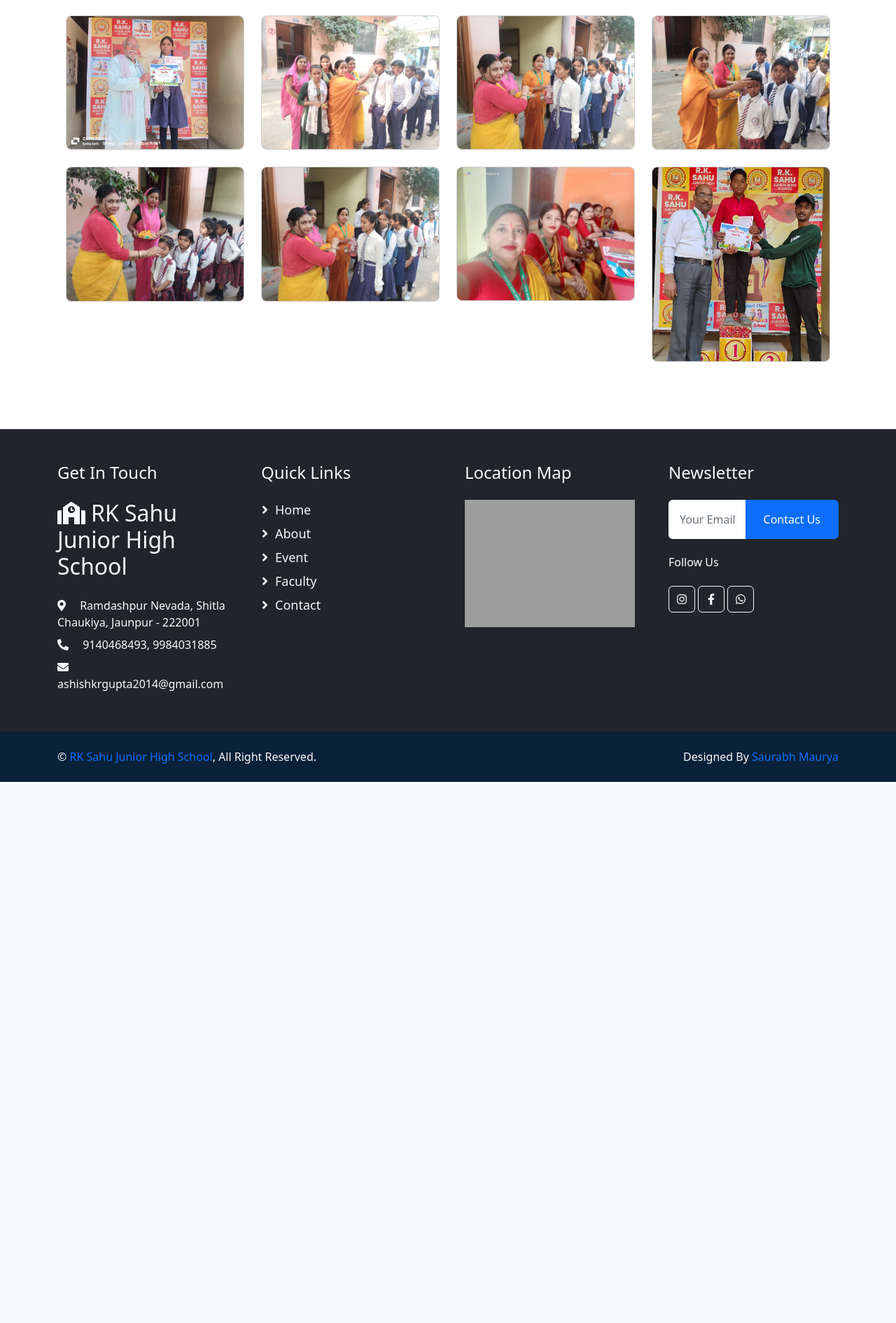
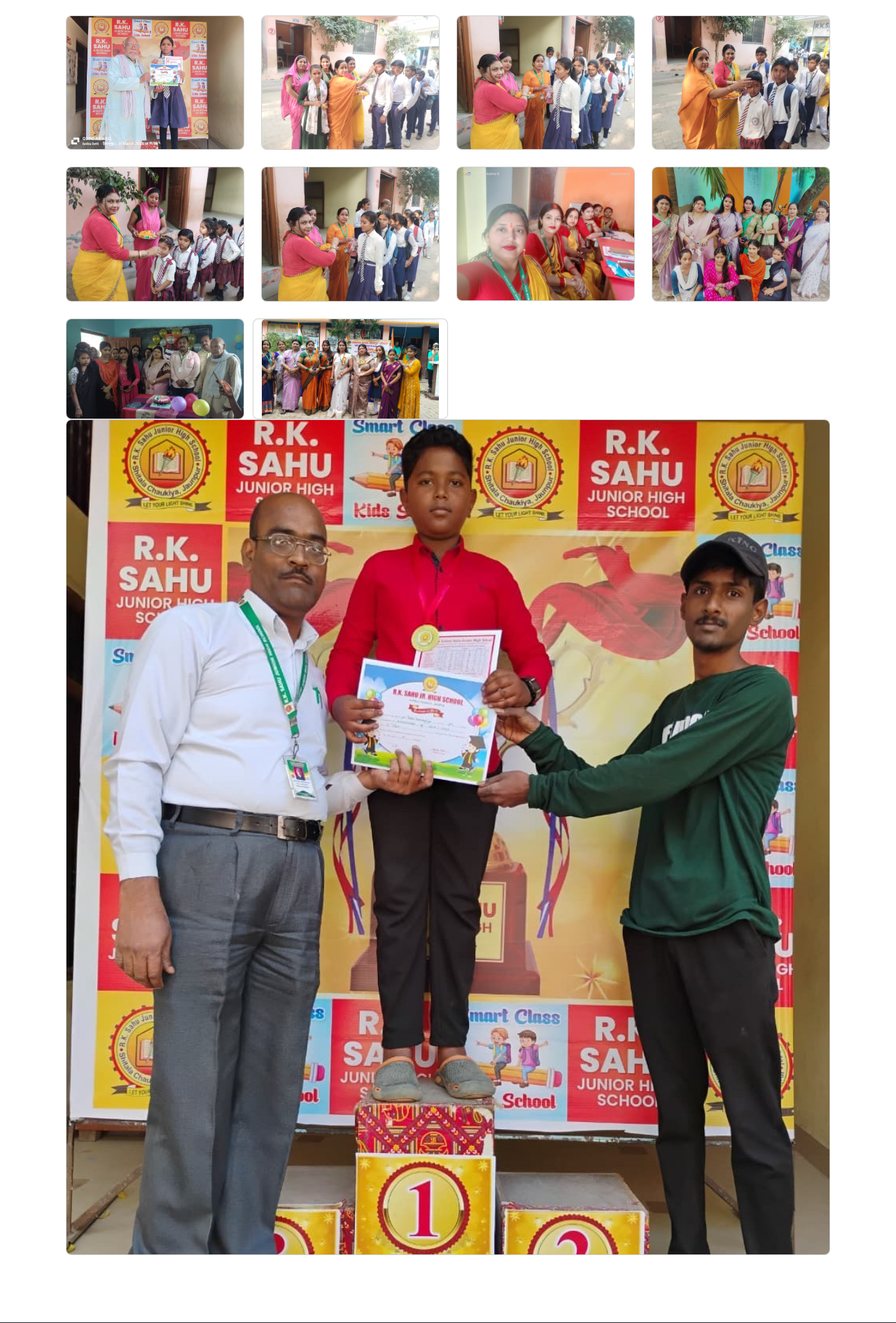
Before and after one commit to saurabhmaurya6746/rksahu, a Django app: page /event/ in a window 1280 px wide. Shown: the part 882-2772 px from the top of the page at 70% size. Before the commit the page ends 1999 px from the top, so only its background shows below. Run offline with Django 5.2, Linux system fonts and the light colour scheme; some libraries are stand-ins or nearby versions; grey boxes are pictures that could not be loaded.

Commit message:
Update Event.html

```diff
--- a/myapp/templates/Event.html
+++ b/myapp/templates/Event.html
@@ -105,6 +105,27 @@
             </div>
             <div class="col">
             <div class="card event-card">
+                <a href="{% static 'img/image17.jpg' %}" target="_blank">
+                    <img src="{% static 'img/image17.jpg' %}" class="card-img-top" alt="Event 1">
+                </a>
+            </div>
+            </div>
+            <div class="col">
+            <div class="card event-card">
+                <a href="{% static 'img/image18.jpg' %}" target="_blank">
+                    <img src="{% static 'img/image18.jpg' %}" class="card-img-top" alt="Event 1">
+                </a>
+            </div>
+            </div
+            <div class="col">
+            <div class="card event-card">
+                <a href="{% static 'img/image19.jpg' %}" target="_blank">
+                    <img src="{% static 'img/image19.jpg' %}" class="card-img-top" alt="Event 1">
+                </a>
+            </div>
+            </div>
+            <div class="col">
+            <div class="card event-card">
                 <a href="{% static 'img/image13.jpg' %}" target="_blank">
                     <img src="{% static 'img/image13.jpg' %}" class="card-img-top" alt="Event 1">
                 </a>
```
